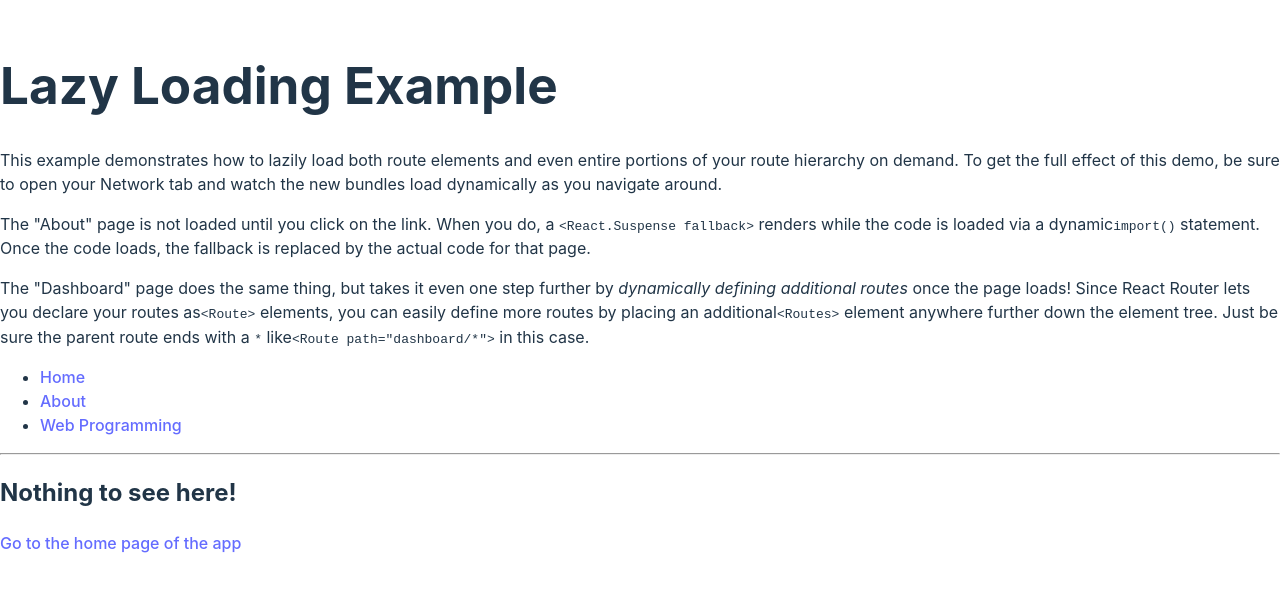
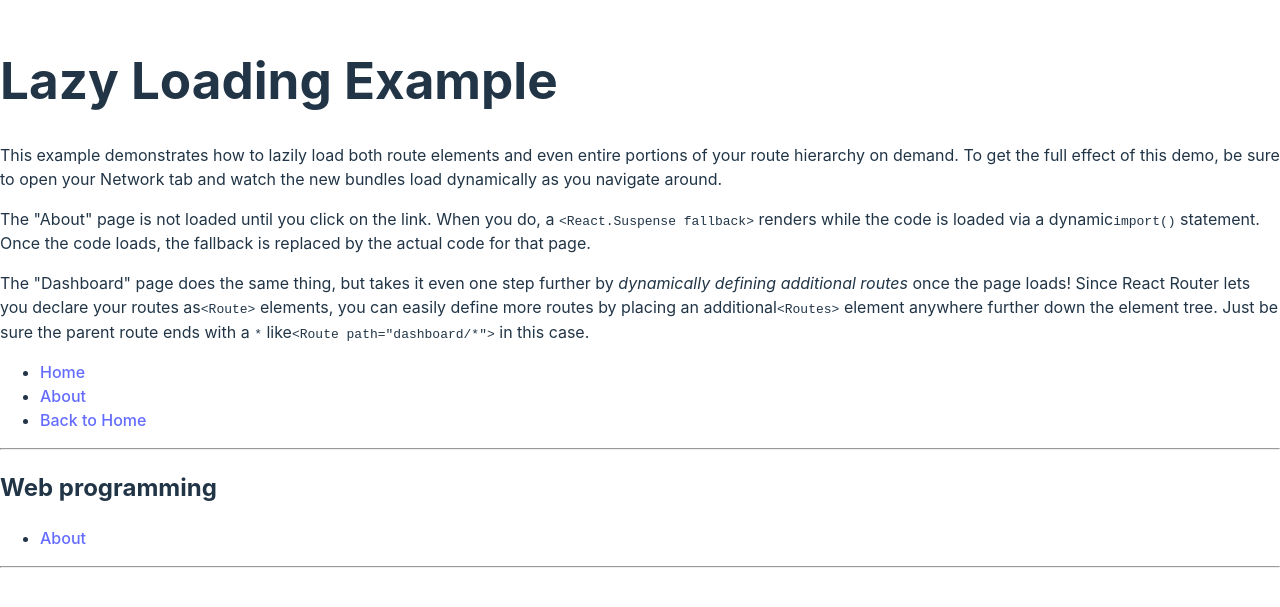
Before and after one commit to dmytro-kushnir/dmytro-kushnir.github.io, a React (Vite) app: page /web-programming in a window 1280 px wide. Shown: the part 103-710 px from the top of the page. Built offline with nearby package versions, Linux system fonts and the light colour scheme.

Commit message:
Convert SSR to static page (keep server for back. camp.)
Co-authored-by: Dmytro Kushnir <dimakush1@gmail.com>

```diff
--- a/server.js
+++ b/server.js
@@ -1,3 +1,5 @@
+/* Please note: SSR is currently disabled as site is intent to work as a static page. */
+
 import express from 'express';
 import path from 'path';
 import { fileURLToPath } from 'node:url';
--- a/src/apps/home/App.tsx
+++ b/src/apps/home/App.tsx
@@ -1,13 +1,16 @@
 import * as React from 'react';
 import {
-  Routes, Route, Outlet, Link,
+  Routes, Route, Outlet, Link, useLocation,
 } from 'react-router-dom';
+
+import WebProgrammingApp from '../web-programming/App.tsx';
 
 const About = React.lazy(() => import('../../components/about/index.tsx'));
 const NoMatch = React.lazy(() => import('../../components/no-match/index.tsx'));
 const Dashboard = React.lazy(() => import('../web-programming/App.tsx'));
 
 function Layout() {
+  const location = useLocation();
   return (
     <div>
       <nav>
@@ -19,11 +22,11 @@ function Layout() {
             <Link to="/about">About</Link>
           </li>
           <li>
-            {/* Use a normal <a> when linking to the "Web Programming" app so the browser
-                does a full document reload, which is what we want when exiting
-                this app and entering another, so we execute its entry point in
-                web-programming/main.jsx. */}
-            <a href="/web-programming">Web Programming</a>
+            {location.pathname.startsWith('/web-programming') ? (
+              <Link to="/">Back to Home</Link>
+            ) : (
+              <Link to="/web-programming">Web Programming</Link>
+            )}
           </li>
         </ul>
       </nav>
@@ -117,6 +120,7 @@ export default function App() {
               </React.Suspense>
             )}
           />
+          <Route path="/web-programming/*" element={<WebProgrammingApp />} />
           <Route path="*" element={<NoMatch />} />
         </Route>
       </Routes>
--- a/src/apps/web-programming/App.tsx
+++ b/src/apps/web-programming/App.tsx
@@ -12,10 +12,7 @@ function Layout() {
       <nav>
         <ul>
           <li>
-            <Link to="/about">About</Link>
-          </li>
-          <li>
-            <a href="/">Home Page</a>
+            <Link to="/web-programming/about">About</Link>
           </li>
         </ul>
       </nav>
--- a/vite.config.ts
+++ b/vite.config.ts
@@ -1,18 +1,8 @@
 import { defineConfig } from 'vite';
 import react from '@vitejs/plugin-react-swc';
 import eslint from 'vite-plugin-eslint';
-import * as path from 'path';
 
 // https://vitejs.dev/config/
 export default defineConfig({
-  build: {
-    rollupOptions: {
-      // Build two separate bundles, one for each app.
-      input: {
-        home: path.resolve(__dirname, 'index.html'),
-        webProgramming: path.resolve(__dirname, 'src/apps/web-programming/index.html'),
-      },
-    },
-  },
   plugins: [react(), eslint()],
 });
```
Also changed, not shown: package.json (+4 -3 lines), src/apps/web-programming/index.html (deleted, +0 -13 lines), src/apps/web-programming/main.tsx (deleted, +0 -15 lines).
